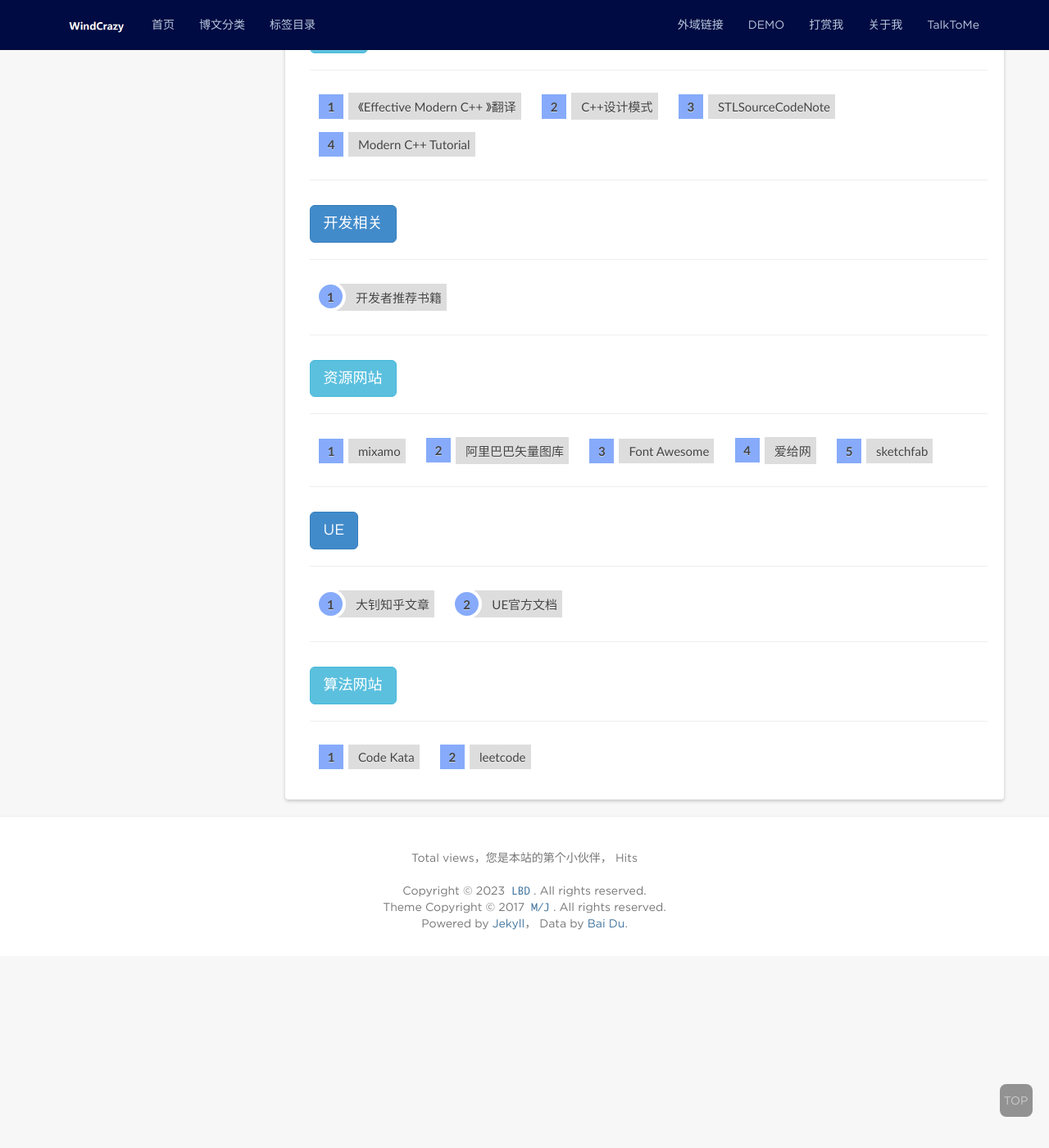
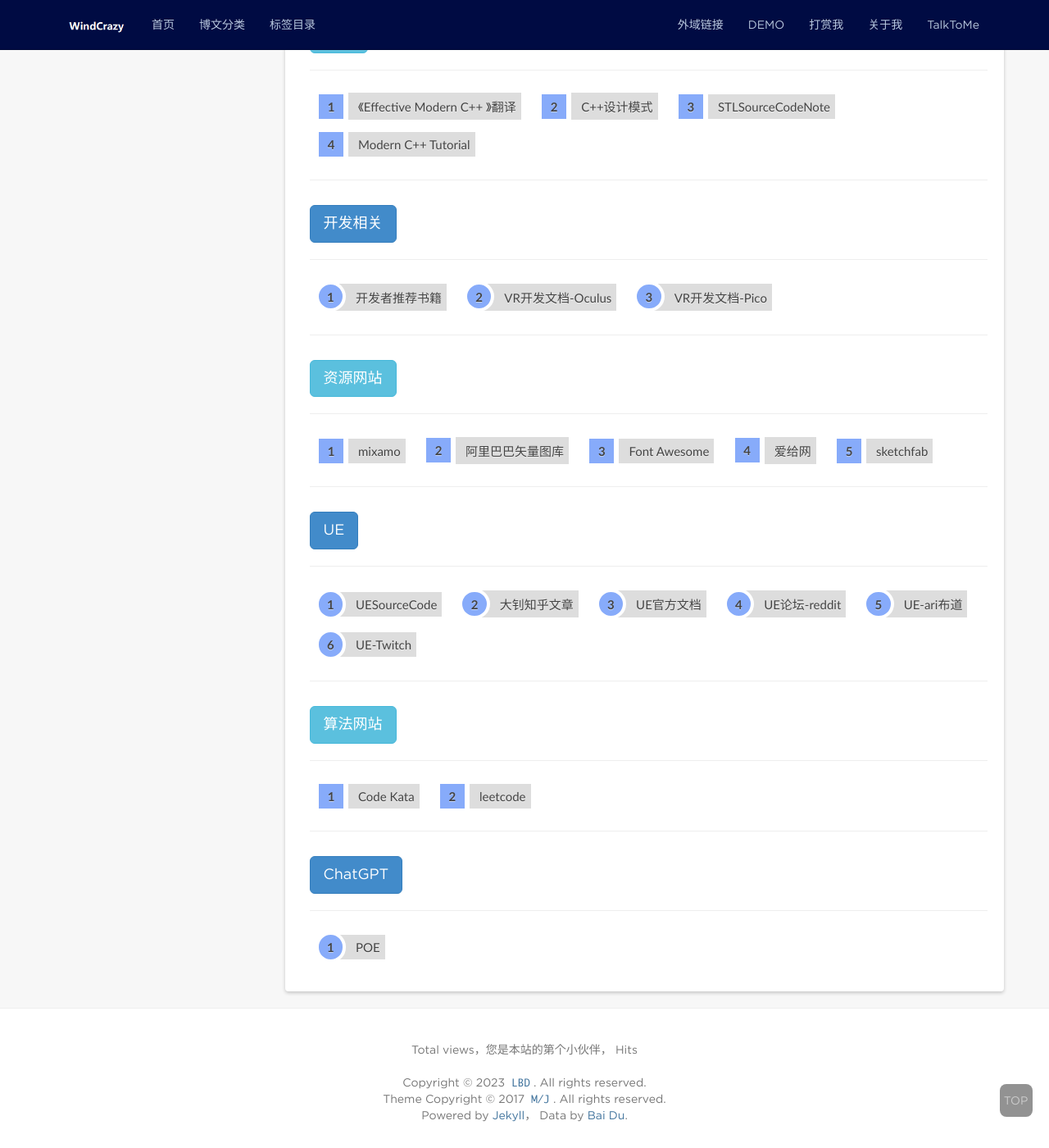
Before and after one commit to windcrazy123/windcrazy123.github.io, a Jekyll site: the page built from reference.md, in a window 1280 px wide and 1400 px high, scrolled down 756 px. Shown: the whole window at 82% size. Built offline with Jekyll 4.4.1, drawn with Linux system fonts in a browser that asks for light colours; nearby versions of some CDN libraries; comment, search, counter and statistics services are not loaded.

Commit message:
参考链接

```diff
--- a/reference.md
+++ b/reference.md
@@ -32,6 +32,8 @@ abbr {text-decoration: none;}
 <hr><h4 class="btn btn-primary btn-lg">开发相关</h4><hr>
 <ol class="rounded-list">
 <li><a href="https://github.com/guanpengchn/awesome-books" target="_blank">开发者推荐书籍</a></li>
+<li><a href="https://developer.oculus.com/documentation/unreal/" target="_blank">VR开发文档-Oculus</a></li>
+<li><a href="https://developer-cn.pico-interactive.com/document/unreal/" target="_blank">VR开发文档-Pico</a></li>
 </ol>
 
 <hr><h4 class="btn btn-info btn-lg">资源网站</h4><hr>
@@ -45,8 +47,12 @@ abbr {text-decoration: none;}
 
 <hr><h4 class="btn btn-primary btn-lg">UE</h4><hr>
 <ol class="rounded-list">
+<li><a href="https://github.com/EpicGames/UnrealEngine" target="_blank">UESourceCode</a></li>
 <li><a href="https://www.zhihu.com/people/fjz13/posts" target="_blank">大钊知乎文章</a></li>
 <li><a href="https://docs.unrealengine.com/5.2/zh-CN/" target="_blank">UE官方文档</a></li>
+<li><a href="https://www.reddit.com/r/unrealengine" target="_blank">UE论坛-reddit</a></li>
+<li><a href="https://ari.games/" target="_blank">UE-ari布道</a></li>
+<li><a href="https://www.twitch.tv/search?term=unrealengine" target="_blank">UE-Twitch</a></li>
 </ol>
 
 <hr><h4 class="btn btn-info btn-lg">算法网站</h4><hr>
@@ -54,3 +60,8 @@ abbr {text-decoration: none;}
 <li><a href="https://www.codewars.com/" target="_blank">Code Kata</a></li>
 <li><a href="https://leetcode.cn" target="_blank">leetcode</a></li>
 </ol>
+
+<hr><h4 class="btn btn-primary btn-lg">ChatGPT</h4><hr>
+<ol class="rounded-list">
+<li><a href="https://poe.com/ChatGPT" target="_blank">POE</a></li>
+</ol>
```
